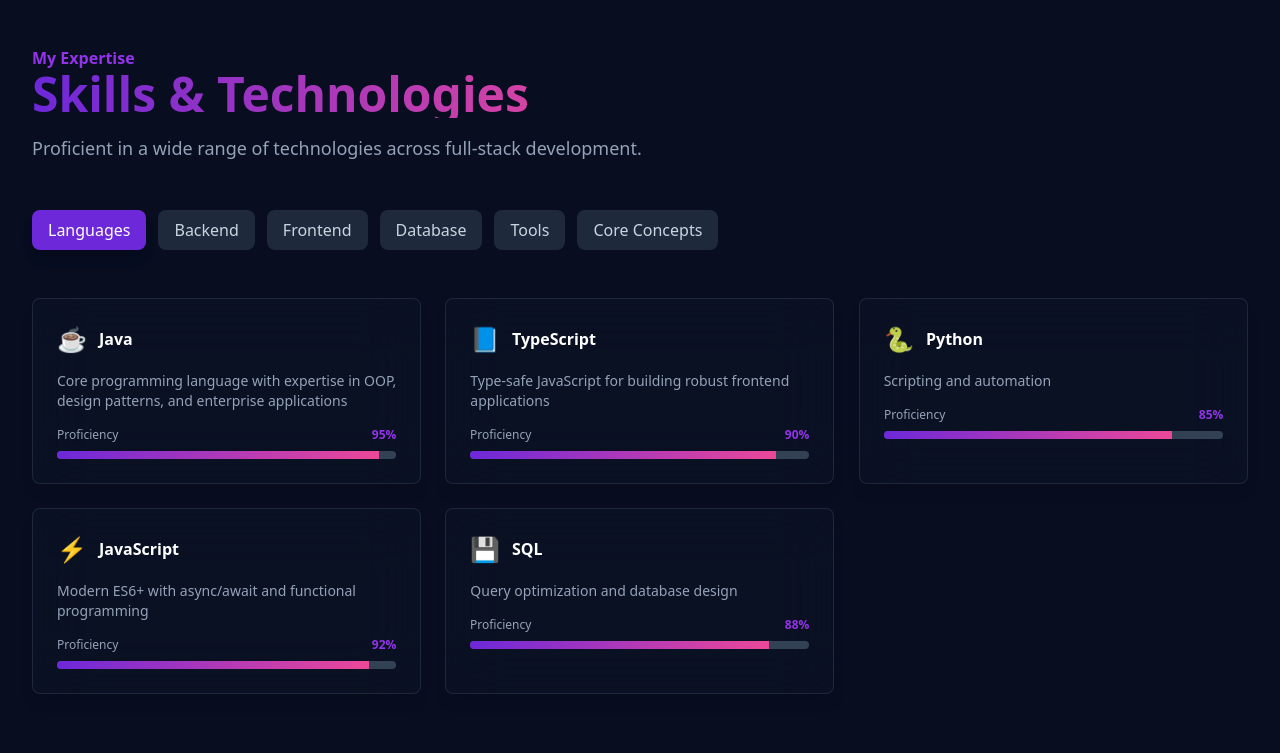
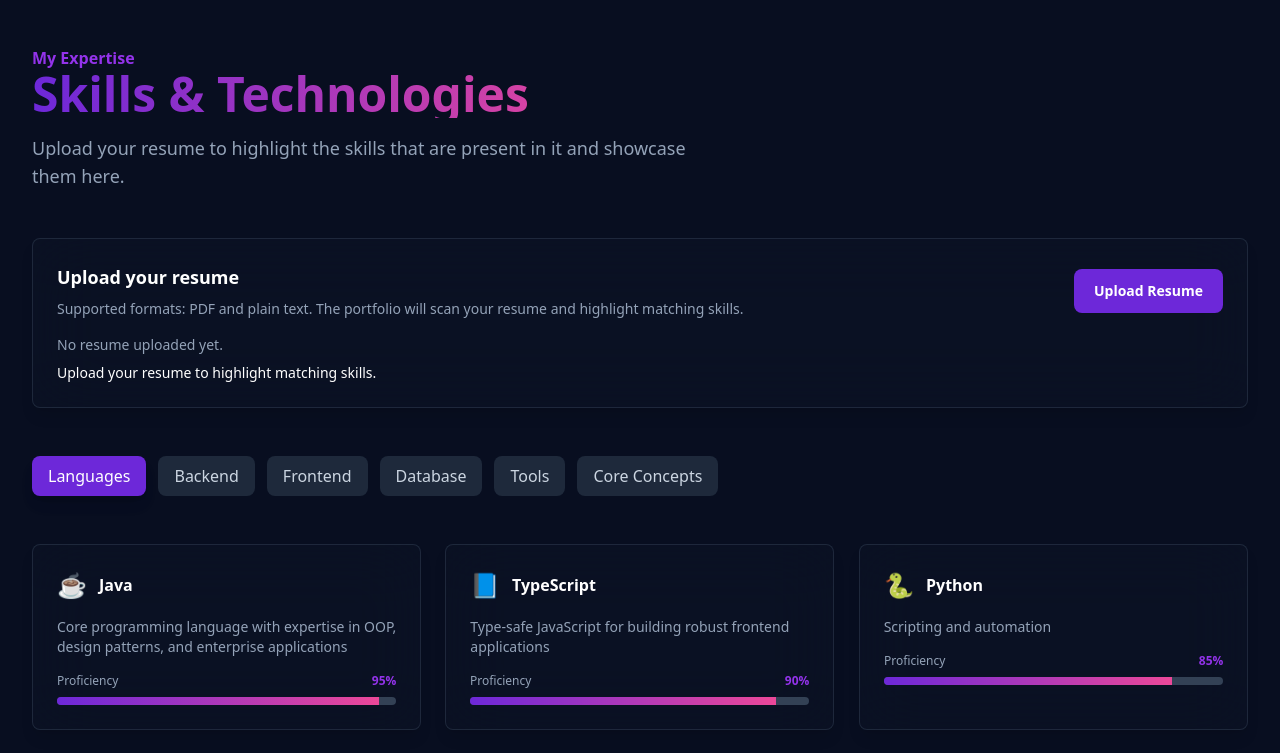
Before and after one commit to KiranKumar-1923/my-portfolio, a React (Vite) app: page / in a window 1280 px wide. Shown: the part 2020-2773 px from the top of the page. Built offline with nearby package versions, Linux system fonts and the light colour scheme.

Commit message:
Add resume-based skill highlighting and GitHub Pages deployment support

```diff
--- a/src/components/sections/Skills.tsx
+++ b/src/components/sections/Skills.tsx
@@ -3,15 +3,104 @@ import { motion } from 'framer-motion'
 import { useScrollAnimation } from '@/hooks'
 import { skills } from '@/data'
 import { Skill } from '@/types'
+import { getDocument, GlobalWorkerOptions } from 'pdfjs-dist/legacy/build/pdf'
+
+GlobalWorkerOptions.workerSrc = new URL('pdf.worker.min.js', import.meta.url).toString()
 
 interface SkillCategory {
   category: string
   items: Skill[]
 }
 
+const skillAliases: Record<string, string[]> = {
+  Java: ['java'],
+  'TypeScript': ['typescript'],
+  Python: ['python'],
+  JavaScript: ['javascript'],
+  SQL: ['sql'],
+  'Spring Boot': ['spring boot', 'spring'],
+  'Spring Security': ['spring security'],
+  'Hibernate/JPA': ['hibernate', 'jpa'],
+  'RESTful APIs': ['rest api', 'restful api', 'api'],
+  Microservices: ['microservices'],
+  'React 19': ['react', 'reactjs'],
+  'Tailwind CSS': ['tailwind', 'tailwindcss'],
+  'HTML/CSS': ['html', 'css', 'html5', 'css3'],
+  'Framer Motion': ['framer motion'],
+  'Next.js': ['next.js', 'nextjs'],
+  PostgreSQL: ['postgresql', 'postgres'],
+  MySQL: ['mysql'],
+  MongoDB: ['mongodb', 'mongo'],
+  Redis: ['redis'],
+  'Git/GitHub': ['git', 'github'],
+  Docker: ['docker'],
+  Kubernetes: ['kubernetes', 'k8s'],
+  Jenkins: ['jenkins'],
+  'Maven/Gradle': ['maven', 'gradle'],
+  OOP: ['object oriented programming', 'oop'],
+  'Design Patterns': ['design pattern', 'design patterns'],
+  'System Design': ['system design'],
+  Algorithms: ['algorithms', 'data structures'],
+  Agile: ['agile', 'scrum', 'kanban'],
+}
+
+const escapeRegExp = (value: string) => value.replace(/[.*+?^${}()|[\]\\]/g, '\\$&')
+
+const getSkillKeywords = (skill: Skill) => {
+  const aliases = skillAliases[skill.name] || []
+  return [skill.name, ...aliases].map((keyword) => keyword.toLowerCase())
+}
+
+const findMatchedSkills = (text: string): Skill[] => {
+  const normalizedText = text.toLowerCase()
+
+  return skills.filter((skill) => {
+    return getSkillKeywords(skill).some((keyword) => {
+      const pattern = new RegExp(`\\b${escapeRegExp(keyword)}\\b`, 'i')
+      return pattern.test(normalizedText)
+    })
+  })
+}
+
+const extractTextFromPdf = async (file: File): Promise<string> => {
+  const arrayBuffer = await file.arrayBuffer()
+  const pdf = await getDocument({ data: new Uint8Array(arrayBuffer) }).promise
+  let extractedText = ''
+
+  for (let pageNumber = 1; pageNumber <= pdf.numPages; pageNumber += 1) {
+    const page = await pdf.getPage(pageNumber)
+    const content = await page.getTextContent()
+    const items = content.items as Array<{ str?: string }>
+    extractedText += items
+      .map((item) => item.str || '')
+      .join(' ')
+      .concat(' ')
+  }
+
+  return extractedText
+}
+
+const extractTextFromFile = async (file: File): Promise<string> => {
+  const fileName = file.name.toLowerCase()
+
+  if (file.type === 'application/pdf' || fileName.endsWith('.pdf')) {
+    return extractTextFromPdf(file)
+  }
+
+  if (file.type === 'text/plain' || fileName.endsWith('.txt')) {
+    return file.text()
+  }
+
+  throw new Error('Unsupported resume format')
+}
+
 const Skills: React.FC = () => {
   const ref = useScrollAnimation()
   const [selectedCategory, setSelectedCategory] = React.useState<string>('Languages')
+  const [uploadedFileName, setUploadedFileName] = React.useState<string>('')
+  const [matchedSkillNames, setMatchedSkillNames] = React.useState<Set<string>>(new Set())
+  const [uploadMessage, setUploadMessage] = React.useState<string>('Upload your resume to highlight matching skills.')
+  const [isParsing, setIsParsing] = React.useState<boolean>(false)
 
   const skillsByCategory: SkillCategory[] = React.useMemo(() => {
     const categories = new Map<string, Skill[]>()
@@ -27,7 +116,42 @@ const Skills: React.FC = () => {
     }))
   }, [])
 
-  const displaySkills = skillsByCategory.find((cat) => cat.category === selectedCategory)?.items || []
+  const displaySkills = React.useMemo(() => {
+    if (matchedSkillNames.size > 0) {
+      return skills.filter((skill) => matchedSkillNames.has(skill.name))
+    }
+    return skillsByCategory.find((cat) => cat.category === selectedCategory)?.items || []
+  }, [matchedSkillNames, selectedCategory, skillsByCategory])
+
+  const handleResumeUpload = async (event: React.ChangeEvent<HTMLInputElement>) => {
+    const file = event.target.files?.[0]
+    if (!file) return
+
+    setUploadedFileName(file.name)
+    setIsParsing(true)
+    setUploadMessage('Reading resume...')
+    setMatchedSkillNames(new Set())
+
+    try {
+      const text = await extractTextFromFile(file)
+      const matchedSkills = findMatchedSkills(text)
+      const matchedNames = new Set(matchedSkills.map((skill) => skill.name))
+      setMatchedSkillNames(matchedNames)
+
+      setUploadMessage(
+        matchedNames.size > 0
+          ? `Found ${matchedNames.size} skill${matchedNames.size > 1 ? 's' : ''} in your resume.`
+          : 'No matching skills were found in your resume. Try a different resume version or check the skill wording.'
+      )
+    } catch {
+      setUploadMessage('Could not read the resume. Please upload a PDF or plain text file.')
+    } finally {
+      setIsParsing(false)
+      event.target.value = ''
+    }
+  }
+
+  const isSkillMatched = (skill: Skill) => matchedSkillNames.has(skill.name)
 
   return (
     <section id="skills" className="py-20 sm:py-32 bg-white/5 dark:bg-slate-900/50">
@@ -41,8 +165,63 @@ const Skills: React.FC = () => {
           <span className="text-primary-600 dark:text-primary-400 font-semibold">My Expertise</span>
           <h2 className="section-title">Skills & Technologies</h2>
           <p className="section-subtitle mb-12">
-            Proficient in a wide range of technologies across full-stack development.
+            Upload your resume to highlight the skills that are present in it and showcase them here.
           </p>
+        </motion.div>
+
+        <motion.div
+          initial={{ opacity: 0, y: 10 }}
+          whileInView={{ opacity: 1, y: 0 }}
+          viewport={{ once: true }}
+          className="glass-card mb-12 p-6"
+        >
+          <div className="flex flex-col gap-4 sm:flex-row sm:items-center sm:justify-between">
+            <div>
+              <h3 className="text-lg font-semibold text-slate-900 dark:text-white">
+                Upload your resume
+              </h3>
+              <p className="text-sm text-slate-600 dark:text-slate-400 mt-2">
+                Supported formats: PDF and plain text. The portfolio will scan your resume and highlight matching skills.
+              </p>
+            </div>
+
+            <div className="flex items-center gap-3">
+              <label
+                htmlFor="resume-upload"
+                className="inline-flex items-center justify-center rounded-lg bg-primary-600 px-5 py-3 text-sm font-semibold text-white transition hover:bg-primary-700 cursor-pointer"
+              >
+                {isParsing ? 'Scanning...' : 'Upload Resume'}
+              </label>
+              <input
+                id="resume-upload"
+                type="file"
+                accept=".pdf,.txt"
+                className="sr-only"
+                onChange={handleResumeUpload}
+                disabled={isParsing}
+              />
+            </div>
+          </div>
+
+          <div className="mt-4 text-sm text-slate-600 dark:text-slate-400">
+            {uploadedFileName ? `File: ${uploadedFileName}` : 'No resume uploaded yet.'}
+          </div>
+          <div className="mt-2 text-sm font-medium text-slate-900 dark:text-white">
+            {uploadMessage}
+          </div>
+
+          {matchedSkillNames.size > 0 && (
+            <div className="mt-4 flex flex-wrap gap-2">
+              {Array.from(matchedSkillNames).map((skillName) => (
+                <span
+                  key={skillName}
+                  className="inline-flex items-center rounded-full bg-emerald-100 px-3 py-1 text-xs font-semibold text-emerald-800 dark:bg-emerald-900/60 dark:text-emerald-200"
+                >
+                  {skillName}
+                </span>
+              ))}
+            </div>
+          )}
         </motion.div>
 
         {/* Category Tabs */}
@@ -80,23 +259,28 @@ const Skills: React.FC = () => {
               whileInView={{ opacity: 1, scale: 1 }}
               viewport={{ once: true }}
               transition={{ delay: index * 0.1 }}
-              className="glass-card group"
+              className={`glass-card group ${isSkillMatched(skill) ? 'border-emerald-500 bg-emerald-50 dark:bg-emerald-950/40' : ''}`}
             >
               <div className="flex items-start justify-between mb-4">
                 <div className="flex items-center gap-3 flex-1">
                   <span className="text-2xl">{skill.icon}</span>
-                  <h3 className="font-semibold text-slate-900 dark:text-white group-hover:text-primary-600 dark:group-hover:text-primary-400 transition-colors">
-                    {skill.name}
-                  </h3>
+                  <div>
+                    <h3 className="font-semibold text-slate-900 dark:text-white group-hover:text-primary-600 dark:group-hover:text-primary-400 transition-colors">
+                      {skill.name}
+                    </h3>
+                    {isSkillMatched(skill) && (
+                      <span className="inline-flex mt-1 rounded-full bg-emerald-100 px-2 py-1 text-[10px] font-semibold uppercase tracking-wide text-emerald-700 dark:bg-emerald-900/60 dark:text-emerald-200">
+                        In Resume
+                      </span>
+                    )}
+                  </div>
                 </div>
               </div>
 
-              {/* Skill Description */}
               {skill.description && (
                 <p className="text-sm text-slate-600 dark:text-slate-400 mb-4">{skill.description}</p>
               )}
 
-              {/* Progress Bar */}
               <div className="space-y-2">
                 <div className="flex items-center justify-between mb-2">
                   <span className="text-xs text-slate-600 dark:text-slate-400">Proficiency</span>
--- /dev/null
+++ b/src/types/pdfjs-dist.d.ts
@@ -0,0 +1,3 @@
+declare module 'pdfjs-dist/legacy/build/pdf' {
+  export * from 'pdfjs-dist'
+}
```
Also changed, not shown: package.json (+18 -17 lines), 1 other file (tests, documents, lock files or other folders).
